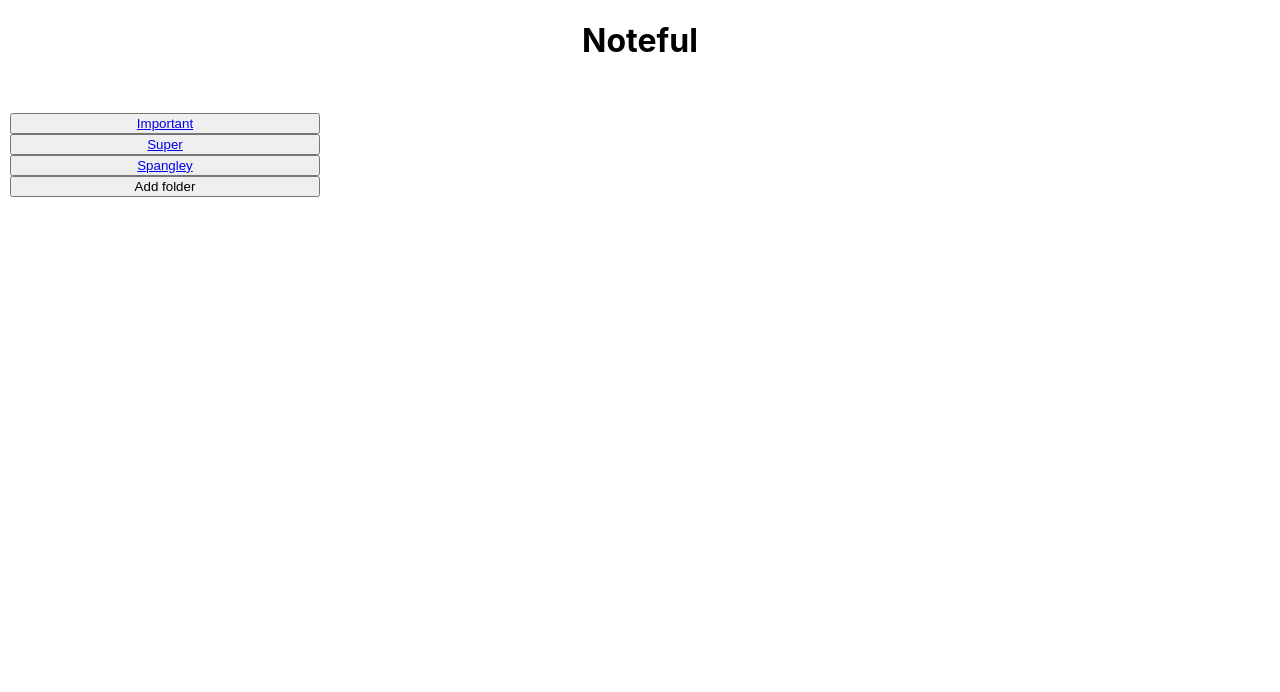
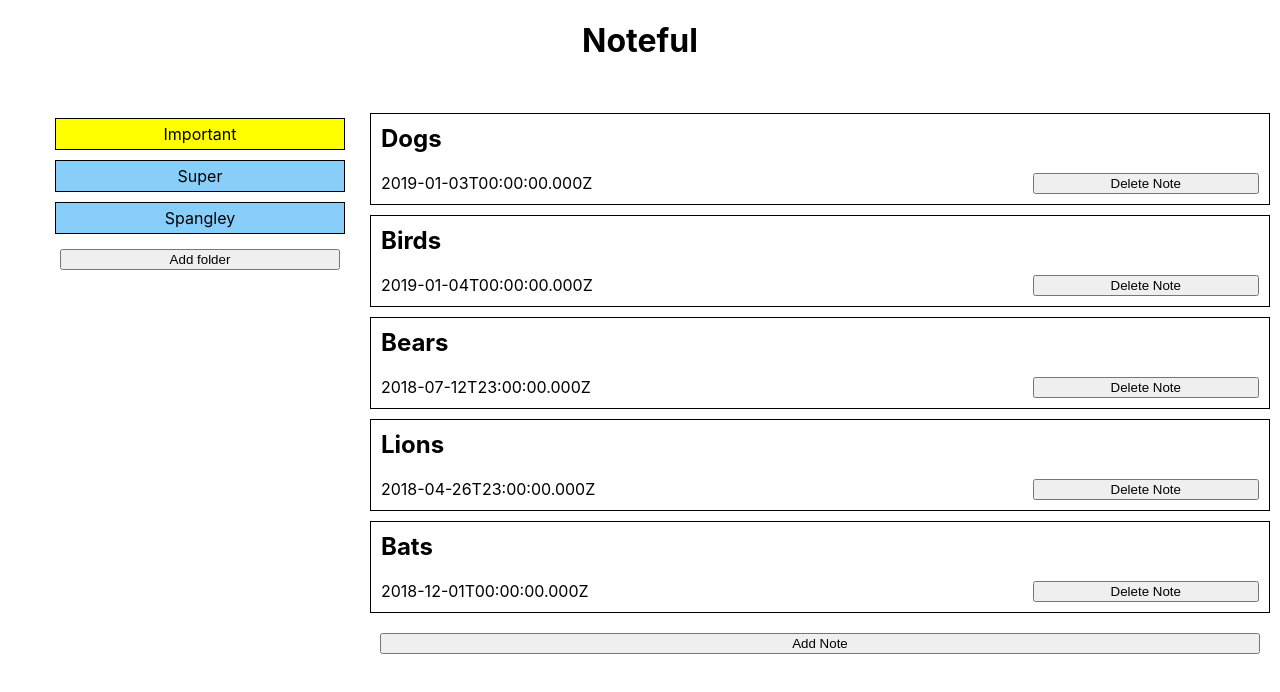
Before and after one commit to lguida/noteful, a React (Create React App) app: page /folder/b0715efe-ffaf-11e8-8eb2-f2801f1b9fd1 in a window 1280 px wide. Shown: the top 692 px of the page. Built offline with nearby package versions, Linux system fonts and the light colour scheme.

Commit message:
routes and navigation complete

```diff
--- a/src/App.js
+++ b/src/App.js
@@ -5,6 +5,7 @@ import SideBar from './SideBar/SideBar'
 import Main from './Main/Main'
 import './App.css'
 import FolderSidebar from './FolderSidbar/FolderSidebar'
+import NoteMain from './NoteMain/NoteMain'
 import STORE from './store.js'
 
 class App extends React.Component {
@@ -25,9 +26,9 @@ class App extends React.Component {
       <main className='App'>
         <Nav />
         <div className="group">
-          <Route path='/:folderId' render={routeProps => (
+        <Route exact path='/' render={routeProps => (
             <>
-              <SideBar
+              <FolderSidebar
                 folders={this.state.folders}
                 notes={this.state.notes}
                 {...routeProps}/>
@@ -37,6 +38,31 @@ class App extends React.Component {
             </>
             )}
           />
+          <Route path='/folder/:folderId' render={routeProps => (
+            <>
+              <FolderSidebar
+                folders={this.state.folders}
+                notes={this.state.notes}
+                {...routeProps}/>
+              <Main
+                store={this.state}
+                {...routeProps}/>
+            </>
+            )}
+          />
+          <Route path='/note/:noteId' render={(routeProps) => (
+            <>
+            <SideBar
+              folders={this.state.folders}
+              notes={this.state.notes}
+              {...routeProps}
+              />
+            <NoteMain
+              store={this.state}
+              {...routeProps}/>
+            </>
+          )}
+          />
         </div>
       </main>
     );
--- /dev/null
+++ b/src/FolderSidbar/FolderSidebar.css
@@ -0,0 +1,30 @@
+.sidebar{
+    display: flex;
+    flex-direction: column;
+    flex:1;
+    list-style-type: none;
+}
+
+
+
+.folder-btn{
+    background-color: lightskyblue;
+    text-align: center;
+    border: 1px solid black;
+    margin: 5px;
+}
+
+.folder-link {
+    display:block;
+    text-decoration: none;
+    padding: 5px;
+    color: black;
+}
+
+.folder-link.active {
+    background-color:yellow;
+}
+
+button{
+    margin:10px;
+}
--- a/src/FolderSidbar/FolderSidebar.js
+++ b/src/FolderSidbar/FolderSidebar.js
@@ -1,19 +1,21 @@
 import React from 'react'
+import './FolderSidebar.css'
 import STORE from '../store.js'
-import { Link } from 'react-router-dom'
+import { NavLink } from 'react-router-dom'
 
 class FolderSidebar extends React.Component {
     render(){
         return(
-         <>
-             {STORE.folders.map(folder =>
-                <button key={folder.id}>
-                    <Link to={`/${folder.name}`}>
-                    {folder.name}
-                    </Link>
-                </button>
-            )}
-         </>
+        <ul className="sidebar">
+            {STORE.folders.map(folder =>
+               <li key={folder.id} className='folder-btn'>
+                   <NavLink className='folder-link' to={`/folder/${folder.id}`}>
+                   {folder.name}
+                   </NavLink>
+               </li>
+           )}
+           <button>Add folder</button>
+        </ul>
         )
     }
 }
--- a/src/Main/Main.js
+++ b/src/Main/Main.js
@@ -9,6 +9,7 @@ class Main extends React.Component {
         return(
          <div className='main'>
              <Note notes={notes}/>
+             <button>Add Note</button>
          </div>
         )
     }
--- a/src/Note/Note.css
+++ b/src/Note/Note.css
@@ -10,6 +10,12 @@
 
 .note-name{
     margin: 10px;
+    color: black;
+
+}
+
+.note-link{
+    text-decoration: none;
 }
 
 .note-modified{
--- a/src/Note/Note.js
+++ b/src/Note/Note.js
@@ -1,5 +1,6 @@
 import React from 'react'
 import './Note.css'
+import { Link } from 'react-router-dom'
 
 
 class Note extends React.Component {
@@ -8,7 +9,9 @@ class Note extends React.Component {
             <>
             {this.props.notes.map(note =>
             <div className="notebox" key={note.id}>
-                <h2 className="note-name">{note.name}</h2>
+                <Link className="note-link" to={`/note/${note.id}`}>
+                    <h2 className="note-name">{note.name}</h2>
+                </Link>
                 <div className="group">
                     <p className="note-modified">{note.modified}</p>
                     <button className="delete-note-btn">Delete Note</button>
--- /dev/null
+++ b/src/NoteMain/NoteMain.js
@@ -0,0 +1,24 @@
+import React from 'react'
+import './NoteMain.css'
+import Note from '../Note/Note'
+
+class NoteMain extends React.Component {
+    render(){
+        const notes = this.props.store.notes.filter(n =>
+            n.id === this.props.match.params.noteId)
+        const note = this.props.store.notes.find(n =>
+            n.id === this.props.match.params.noteId)
+        let noteContent = ''
+        if (note !== undefined){
+            noteContent = note.content
+        }
+        return(
+         <div className='main'>
+             <Note notes={notes}/>
+            <p>{noteContent}</p>
+         </div>
+        )
+    }
+}
+
+export default NoteMain
--- a/src/SideBar/SideBar.js
+++ b/src/SideBar/SideBar.js
@@ -1,20 +1,27 @@
 import React from 'react'
 import './SideBar.css'
-import STORE from '../store.js'
 import { Link } from 'react-router-dom'
 
 class SideBar extends React.Component {
     render(){
+        const note = this.props.notes.find(n =>
+            n.id === this.props.match.params.noteId)
+        const folder = (this.props.folders.find(f =>
+            f.id === note.folderId))
+        let folderName =''
+        let folderId = ''
+        if (folder !== undefined){
+            folderName = folder.name
+            folderId = folder.id
+        }
         return(
          <div className="sidebar">
-             {STORE.folders.map(folder =>
-                <button key={folder.id}>
-                    <Link to={`/${folder.id}`}>
-                    {folder.name}
-                    </Link>
-                </button>
-            )}
-            <button>Add folder</button>
+            <button>
+                <Link to={`/folder/${folderId}`}>
+                    Go back
+                </Link>
+            </button>
+            <p>{folderName}</p>
          </div>
         )
     }
```
Also changed, not shown: src/NoteMain/NoteMain.css (added).
